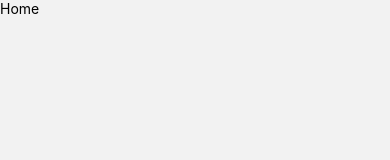
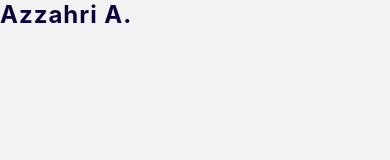
Before and after one commit to gigaamiridze/donation-app, a React Native app: screen / in a window 390 px wide. Shown: the top 160 px of the page. Built offline with nearby package versions, Linux system fonts and the light colour scheme.

Commit message:
Added Header component

```diff
--- /dev/null
+++ b/src/components/header/Header.tsx
@@ -0,0 +1,27 @@
+import React from 'react';
+import { Text } from 'react-native';
+import { IHeaderProps } from '../../interfaces';
+import { style } from './style';
+
+function Header(props: IHeaderProps) {
+  const { title, type } = props;
+
+  const styleToApply = () => {
+    switch (type) {
+      case 1:
+        return style.title1;
+      case 2:
+        return style.title2;
+      case 3:
+        return style.title3;
+      default:
+        return style.title1;
+    }
+  }
+
+  return (
+    <Text style={[style.title, styleToApply()]}>{title}</Text>
+  )
+}
+
+export default Header;
--- /dev/null
+++ b/src/components/header/index.ts
@@ -0,0 +1 @@
+export { default as Header } from './Header';
--- /dev/null
+++ b/src/components/header/style.ts
@@ -0,0 +1,22 @@
+import { StyleSheet } from 'react-native';
+
+export const style = StyleSheet.create({
+  title: {
+    fontFamily: 'Inter',
+    fontWeight: '700',
+    color: '#0A043C',
+    letterSpacing: 1,
+  },
+  title1: {
+    fontSize: 24,
+    lineHeight: 29,
+  },
+  title2: {
+    fontSize: 18,
+    lineHeight: 22,
+  },
+  title3: {
+    fontSize: 16,
+    lineHeight: 19,
+  },
+});
--- /dev/null
+++ b/src/components/index.ts
@@ -0,0 +1 @@
+export * from './header';
--- /dev/null
+++ b/src/interfaces/Header.ts
@@ -0,0 +1,4 @@
+export interface IHeaderProps {
+  title: string;
+  type: number;
+}
--- /dev/null
+++ b/src/interfaces/index.ts
@@ -0,0 +1 @@
+export * from './Header';
--- a/src/screens/home/Home.tsx
+++ b/src/screens/home/Home.tsx
@@ -1,9 +1,9 @@
 import React from 'react';
-import { Text } from 'react-native';
+import { Header } from '../../components';
 
 function Home() {
   return (
-    <Text>Home</Text>
+    <Header title='Azzahri A.' type={1} />
   )
 }
 
```
